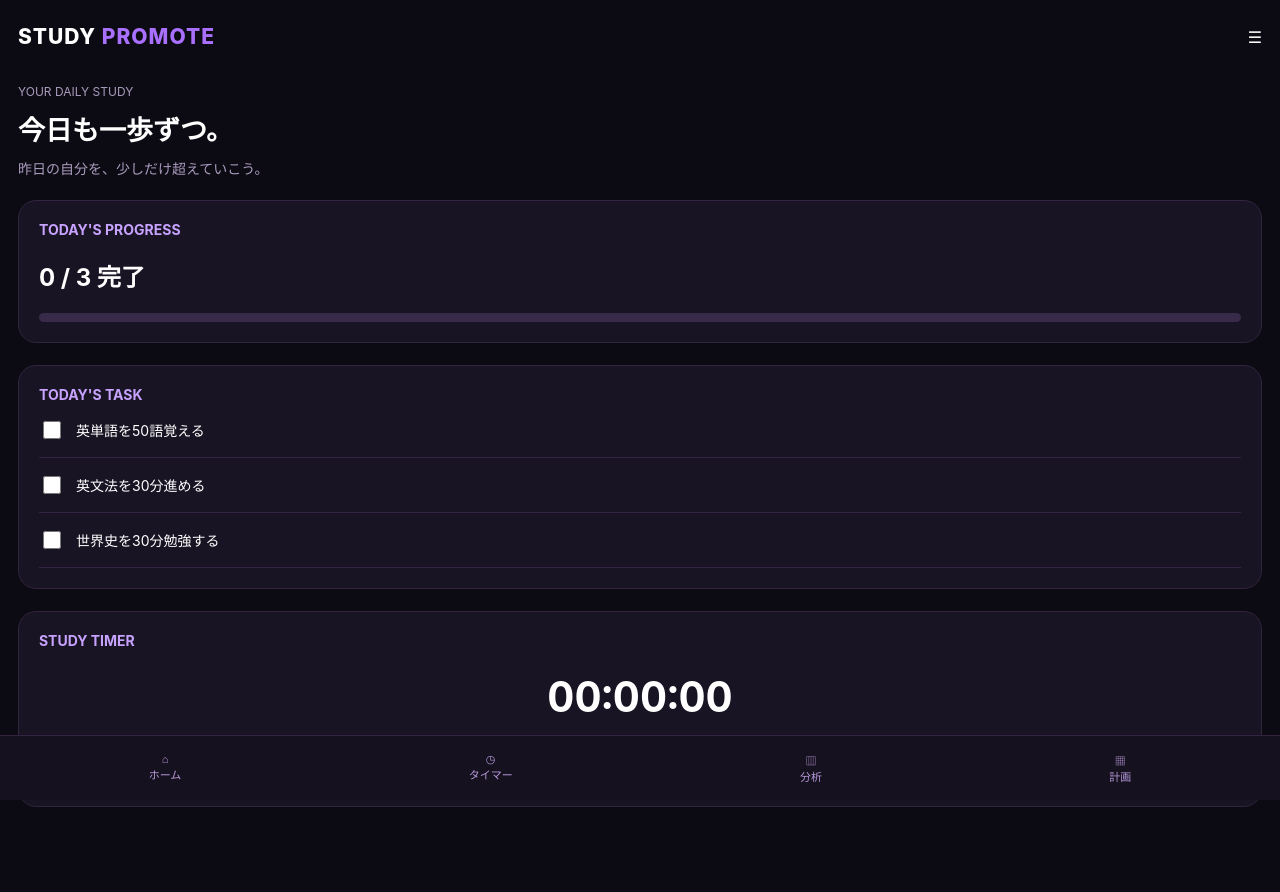
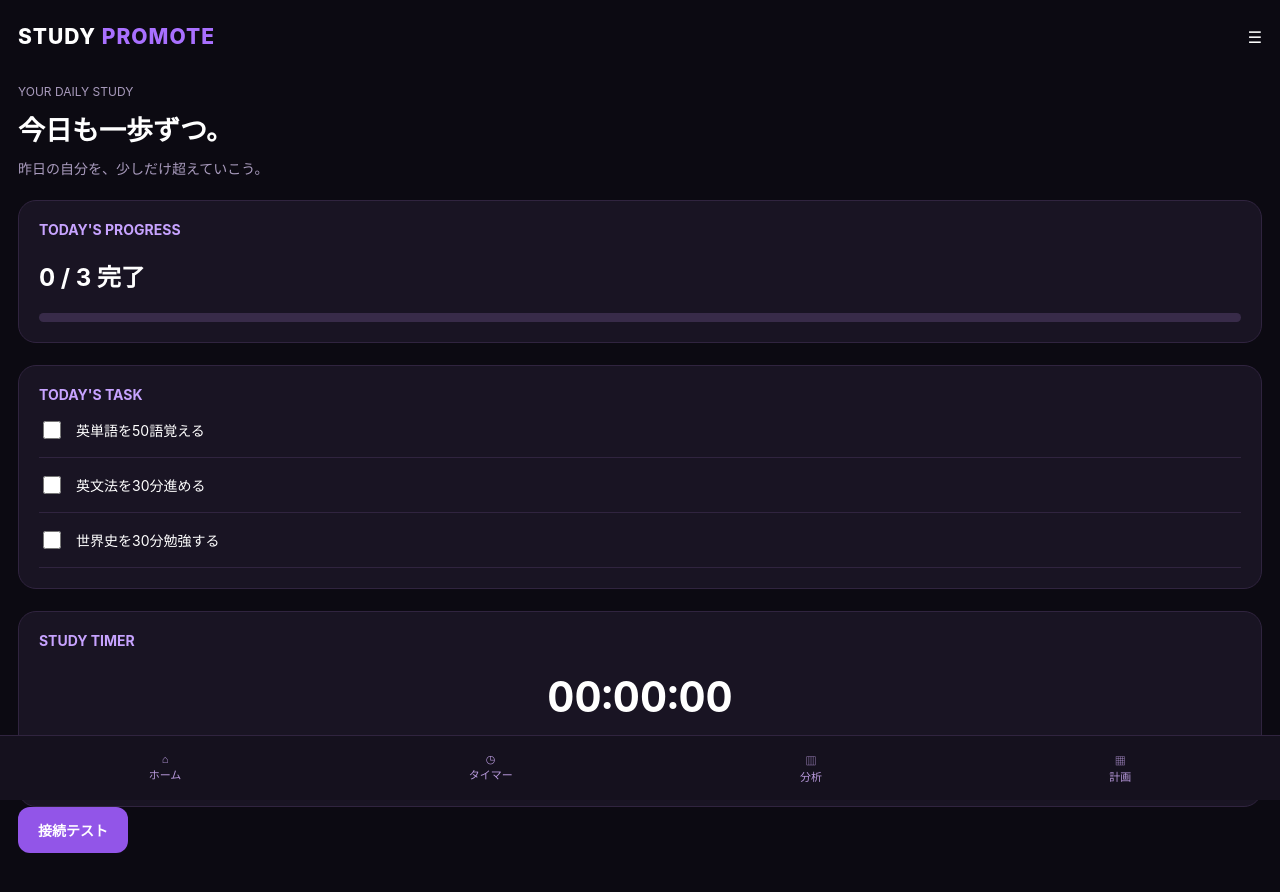
Before and after one commit to studypromote/study-promote, a plain HTML site: page index.html in a window 1280 px wide. Drawn offline with nearby package versions, Linux system fonts and the light colour scheme.

Commit message:
Update index.html

```diff
--- a/index.html
+++ b/index.html
@@ -249,5 +249,21 @@ const supabaseClient = supabase.createClient(
 
 console.log("Supabase client initialized");
 </script>
+<button onclick="testSupabase()">接続テスト</button>
+
+<script>
+async function testSupabase() {
+  const { data, error } = await supabaseClient
+    .from("study_tasks")
+    .select("id")
+    .limit(1);
+
+  if (error) {
+    alert("接続エラー: " + error.message);
+  } else {
+    alert("Supabaseとの通信成功！");
+  }
+}
+</script>
 </body>
 </html>
```
